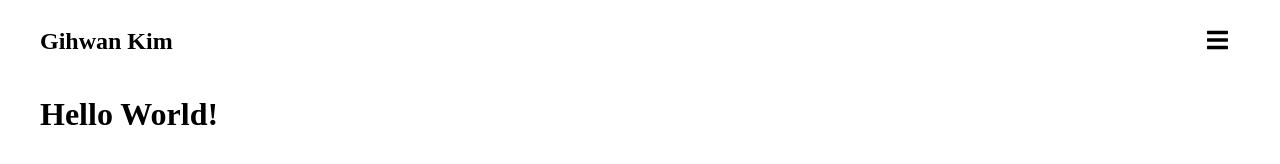
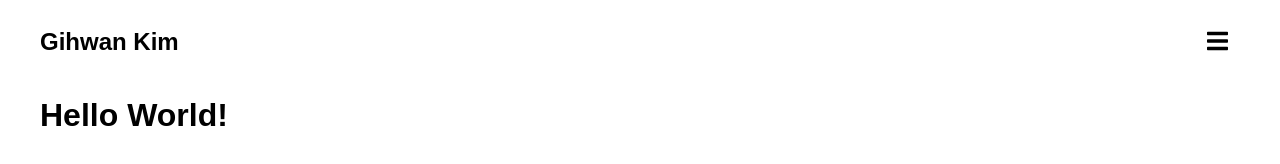
Before and after one commit to 0x1306e6d/gihwan.dev, a Gatsby site: page / in a window 1280 px wide. Built offline with nearby package versions, Linux system fonts and the light colour scheme; Gatsby itself is replaced by a stand-in of ours.

Commit message:
Use the Noto Sans KR as font family

```diff
--- /dev/null
+++ b/src/components/global-style.js
@@ -0,0 +1,9 @@
+import { createGlobalStyle } from "styled-components"
+
+const GlobalStyle = createGlobalStyle`
+  html {
+    font-family: 'Noto Sans KR', sans-serif;
+  }
+`
+
+export default GlobalStyle
--- a/src/html.js
+++ b/src/html.js
@@ -16,6 +16,10 @@ const HTML = ({
       <meta
         name="viewport"
         content="width=device-width, initial-scale=1, shrink-to-fit=no"
+      />
+      <link
+        href="https://fonts.googleapis.com/css2?family=Noto+Sans+KR:wght@100;300;400;500;700;900&display=swap"
+        rel="stylesheet"
       />
       {headComponents}
     </head>
--- a/src/layouts/default.js
+++ b/src/layouts/default.js
@@ -2,13 +2,17 @@ import React from "react"
 import PropTypes from "prop-types"
 
 import Container from "../components/container"
+import GlobalStyle from "../components/global-style"
 import Navigation from "../components/navigation"
 
 const DefaultLayout = ({ children }) => (
-  <Container>
-    <Navigation />
-    {children}
-  </Container>
+  <>
+    <GlobalStyle />
+    <Container>
+      <Navigation />
+      {children}
+    </Container>
+  </>
 )
 
 DefaultLayout.propTypes = {
```
